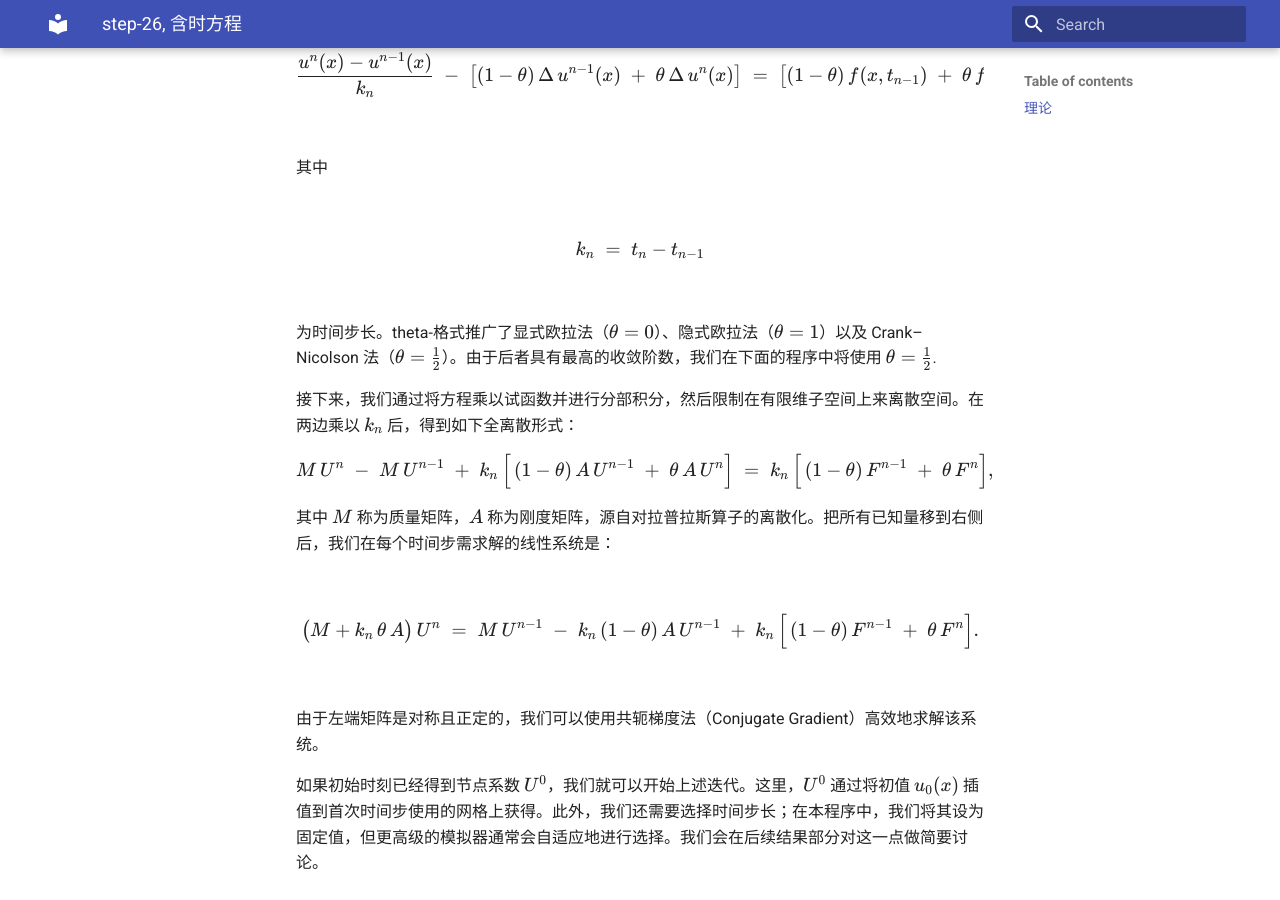
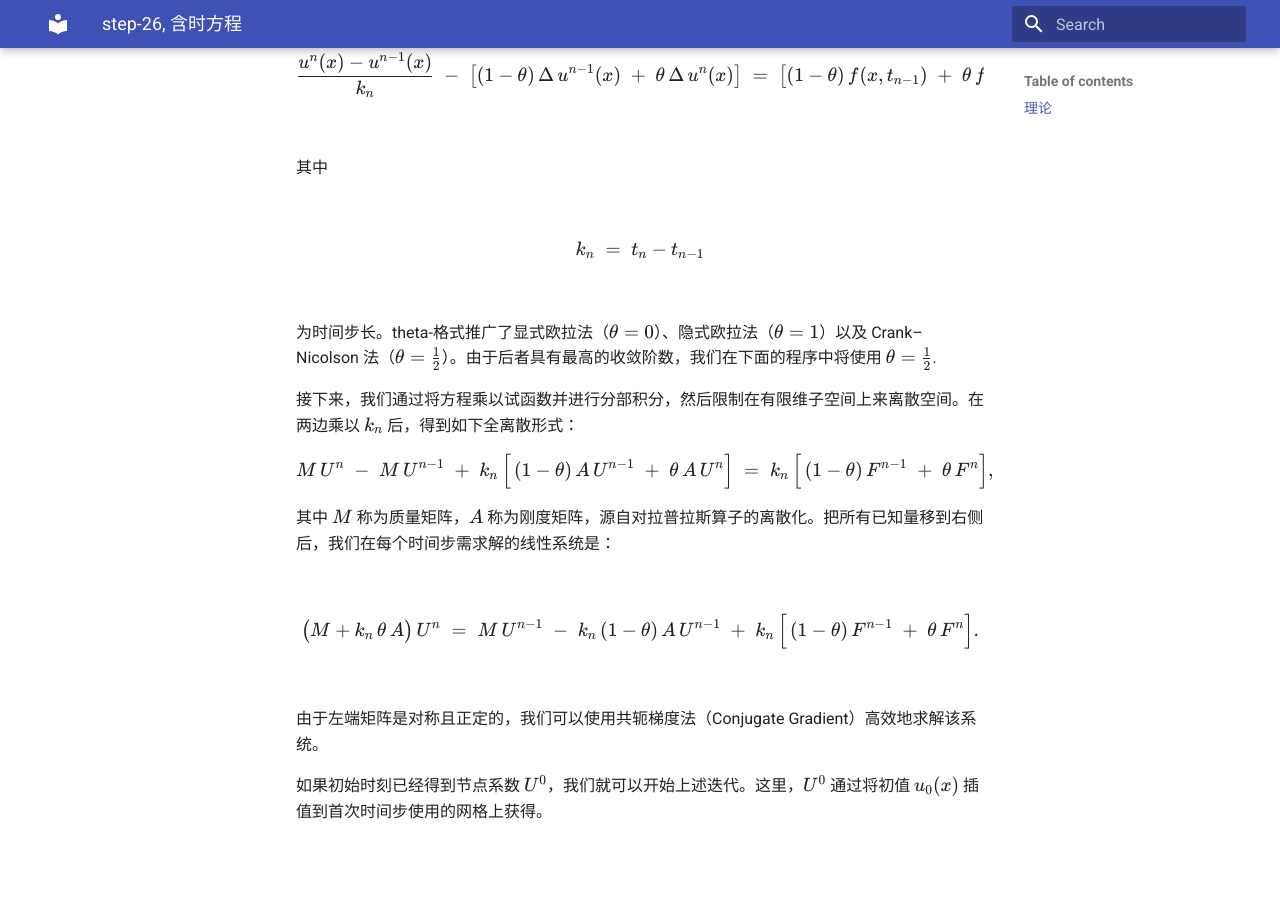
Before and after one commit to ymma98/technotes, an MkDocs documentation site: the page built from docs/FEM/dealii-10_含时方程.md, in a window 1280 px wide and 900 px high, scrolled down 639 px. Built offline with MkDocs 1.6.1 and Material for MkDocs 9.7.7, drawn with Linux system fonts in a browser that asks for light colours; after the commit the page ends 1488 px from its top, so only the background shows below that.

Commit message:
docs/FEM/dealii-10_含时方程.md updated from https://stackedit.cn/

```diff
--- a/docs/FEM/dealii-10_含时方程.md
+++ b/docs/FEM/dealii-10_含时方程.md
@@ -57,9 +57,9 @@ $$
 
 由于左端矩阵是对称且正定的，我们可以使用共轭梯度法（Conjugate Gradient）高效地求解该系统。
 
-如果初始时刻已经得到节点系数 $U^0$，我们就可以开始上述迭代。这里，$U^0$ 通过将初值 $u_0(x)$ 插值到首次时间步使用的网格上获得。此外，我们还需要选择时间步长；在本程序中，我们将其设为固定值，但更高级的模拟器通常会自适应地进行选择。我们会在后续结果部分对这一点做简要讨论。
+如果初始时刻已经得到节点系数 $U^0$，我们就可以开始上述迭代。这里，$U^0$ 通过将初值 $u_0(x)$ 插值到首次时间步使用的网格上获得。
 
 <!--stackedit_data:
-eyJoaXN0b3J5IjpbLTE5MDQ1NzkwMzcsMTE5NDQxMzYyOSwtND
-E3ODY3MzgxXX0=
+eyJoaXN0b3J5IjpbLTQzNjE1OTMxMywtMTkwNDU3OTAzNywxMT
+k0NDEzNjI5LC00MTc4NjczODFdfQ==
 -->
```
